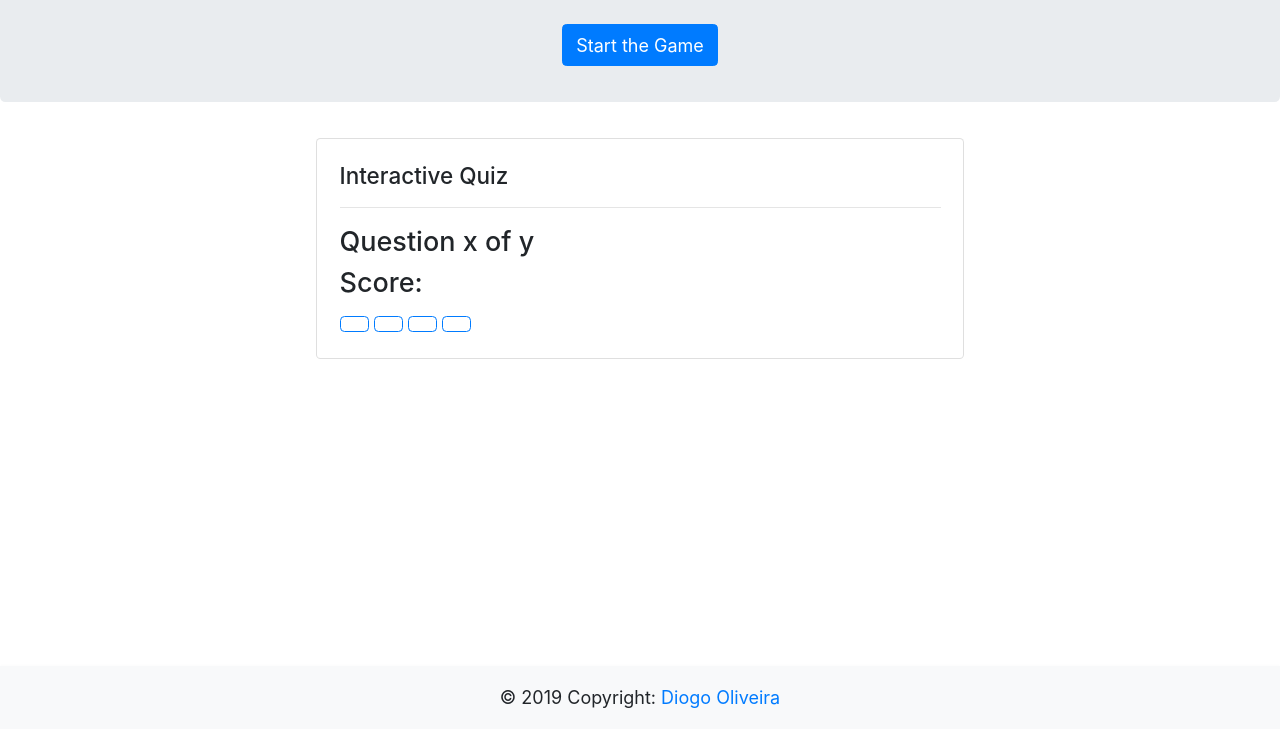
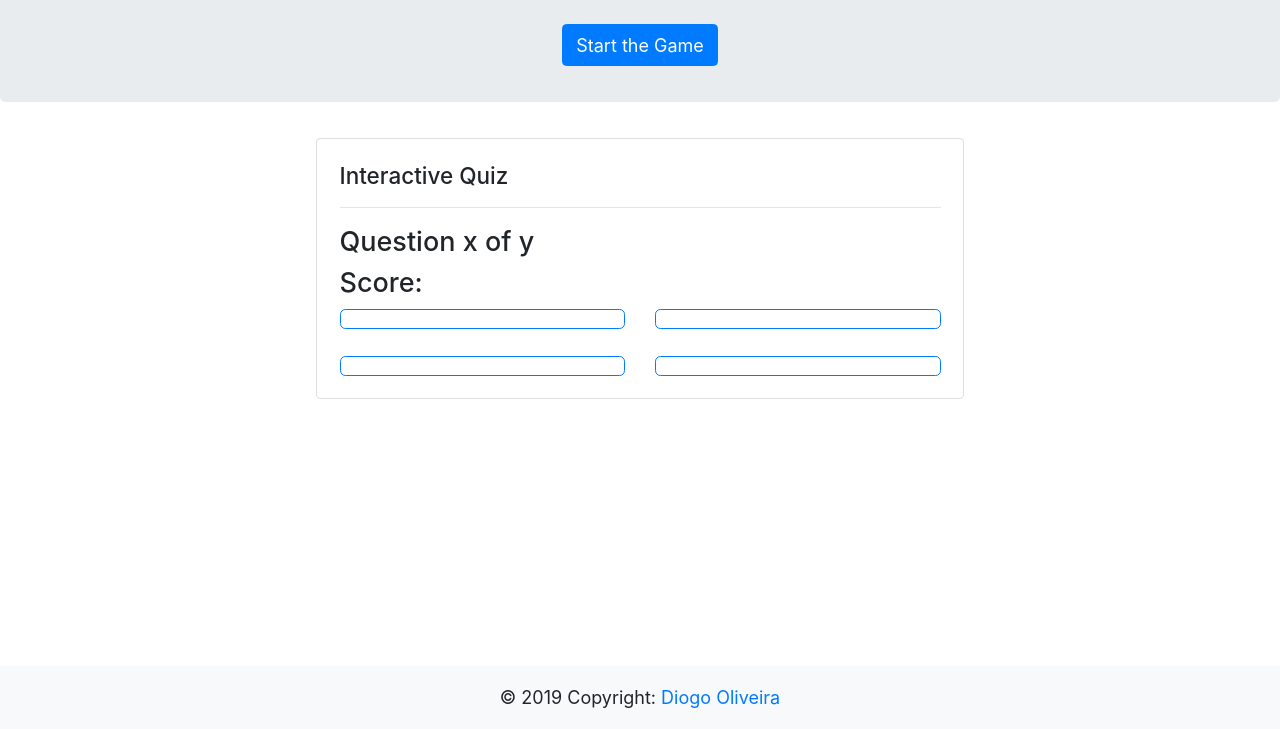
Before and after one commit to dioliveira84/ironhack-project-game, a plain HTML site: page starter_code/index.html in a window 1280 px wide. Shown: the part 188-917 px from the top of the page. Drawn offline with nearby package versions, Linux system fonts and the light colour scheme.

```diff
--- a/starter_code/index.html
+++ b/starter_code/index.html
@@ -53,10 +53,24 @@
           <h4 id="questions">Question x of y</h4>
           <h4 id="score">Score: </h4>
           <div>
-            <button id="btn1" type="button" class="btn btn-outline-primary"><span id="choice1"></span></button>
-            <button id="btn2" type="button" class="btn btn-outline-primary"><span id="choice2"></span></button>
-            <button id="btn3" type="button" class="btn btn-outline-primary"><span id="choice3"></span></button>
-            <button id="btn4" type="button" class="btn btn-outline-primary"><span id="choice4"></span></button>
+
+            <div class="row">
+              <div class="col">
+                <button id="btn1" type="button" class="btn btn-outline-primary btn-lg btn-block"><span id="choice1"></span></button>
+              </div>
+              <div class="col">
+                <button id="btn2" type="button" class="btn btn-outline-primary btn-lg btn-block"><span id="choice2"></span></button>
+              </div>
+              <div class="w-100"></div>
+              <br>
+              <div class="col">
+                <button id="btn3" type="button" class="btn btn-outline-primary btn-lg btn-block"><span id="choice3"></span></button>
+              </div>
+              <div class="col">
+                <button id="btn4" type="button" class="btn btn-outline-primary btn-lg btn-block"><span id="choice4"></span></button>
+              </div>
+            </div>
+
           </div>
         </div>
       </div>
--- a/starter_code/js/index.js
+++ b/starter_code/js/index.js
@@ -10,6 +10,7 @@ function Question(quiz, choices, answer) {
 Question.prototype.correctAnswer = function (choices) {
   return choice === this.answer;
 }
+
 
 // CONSTRUCTOR FUNCTION (TRIVIA) //
 
```
Also changed, not shown: starter_code/js/questions.js (+7 -5 lines).
